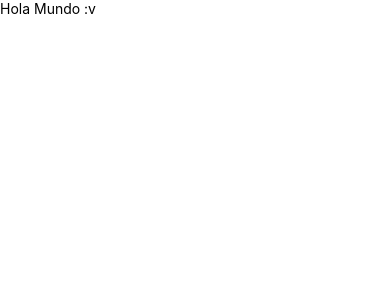
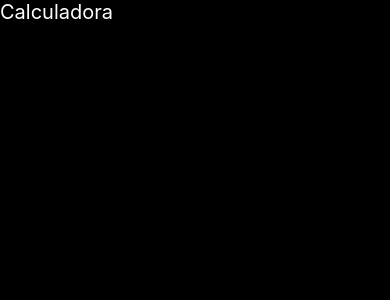
Before and after one commit to psyQore/Calculadora-React-Native, a React Native app: screen / in a window 390 px wide. Shown: the top 300 px of the page. Built offline with nearby package versions, Linux system fonts and the light colour scheme.

Commit message:
Diseño inicial y pantalla de Calculadora

```diff
--- a/App.tsx
+++ b/App.tsx
@@ -1,14 +1,15 @@
-import React from 'react'
-import { View, Text } from 'react-native'
+import React from 'react';
+import {SafeAreaView, StatusBar} from 'react-native';
+import {CalculadoraScreen} from './src/screens/CalculadoraScreen';
+import {styles} from './src/theme/appTheme';
 
 const App = () => {
   return (
-    <View>
-      <Text>
-        Hola Mundo :v
-      </Text>
-    </View>
-  )
-}
+    <SafeAreaView style={styles.fondo}>
+      <StatusBar backgroundColor="black" barStyle="light-content" />
+      <CalculadoraScreen />
+    </SafeAreaView>
+  );
+};
 
-export default App
+export default App;
--- /dev/null
+++ b/src/screens/CalculadoraScreen.tsx
@@ -0,0 +1,11 @@
+import React from 'react';
+import { Text, View } from 'react-native';
+import { styles } from '../theme/appTheme';
+
+export const CalculadoraScreen = () => {
+  return (
+    <View>
+      <Text style={styles.texto}>Calculadora</Text>
+    </View>
+  );
+};
--- /dev/null
+++ b/src/theme/appTheme.tsx
@@ -0,0 +1,12 @@
+import {StyleSheet} from 'react-native';
+
+export const styles = StyleSheet.create({
+  fondo: {
+    flex: 1,
+    backgroundColor: 'black',
+  },
+  texto: {
+    color: 'white',
+    fontSize: 20
+  }
+});
```
